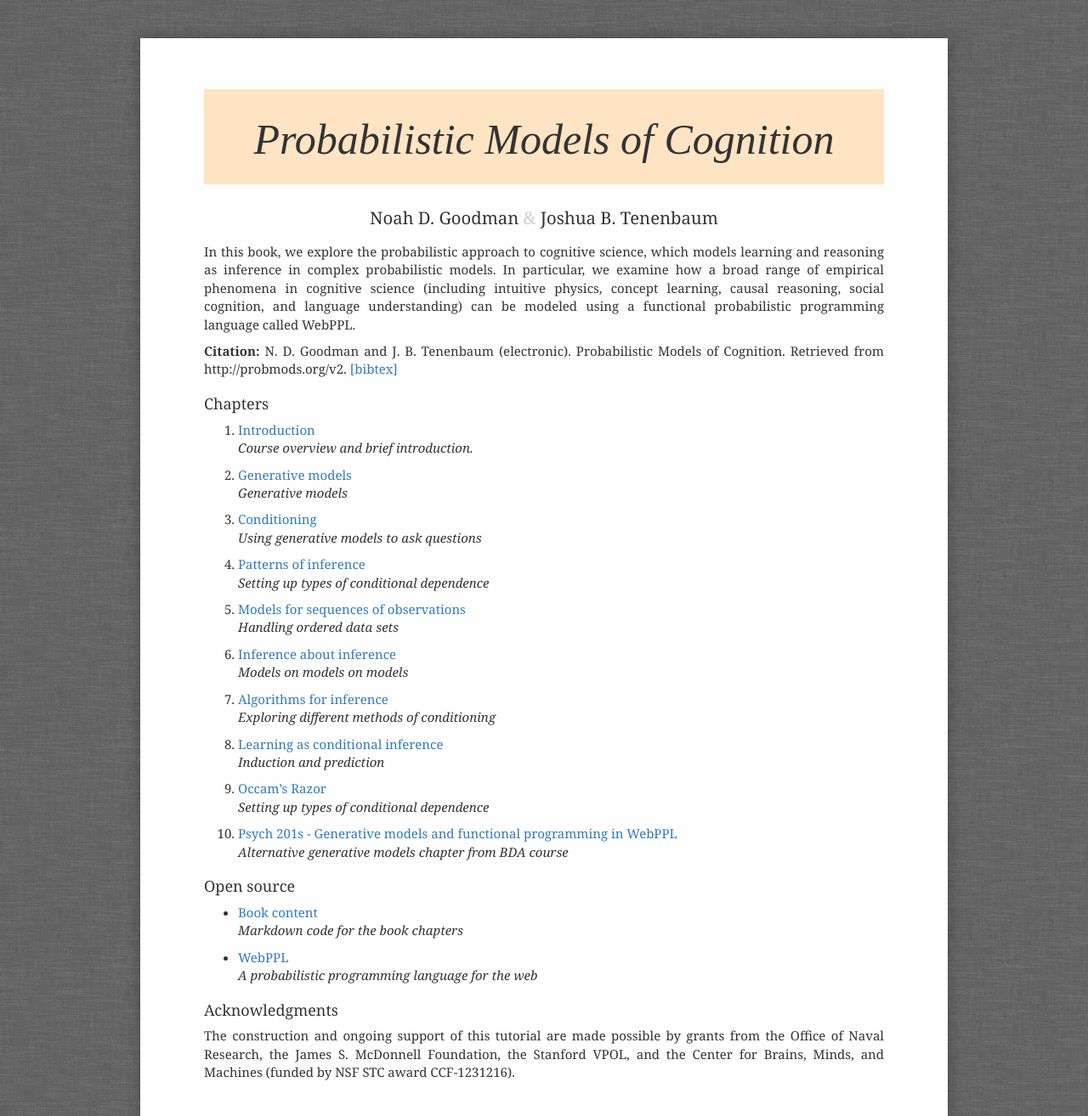
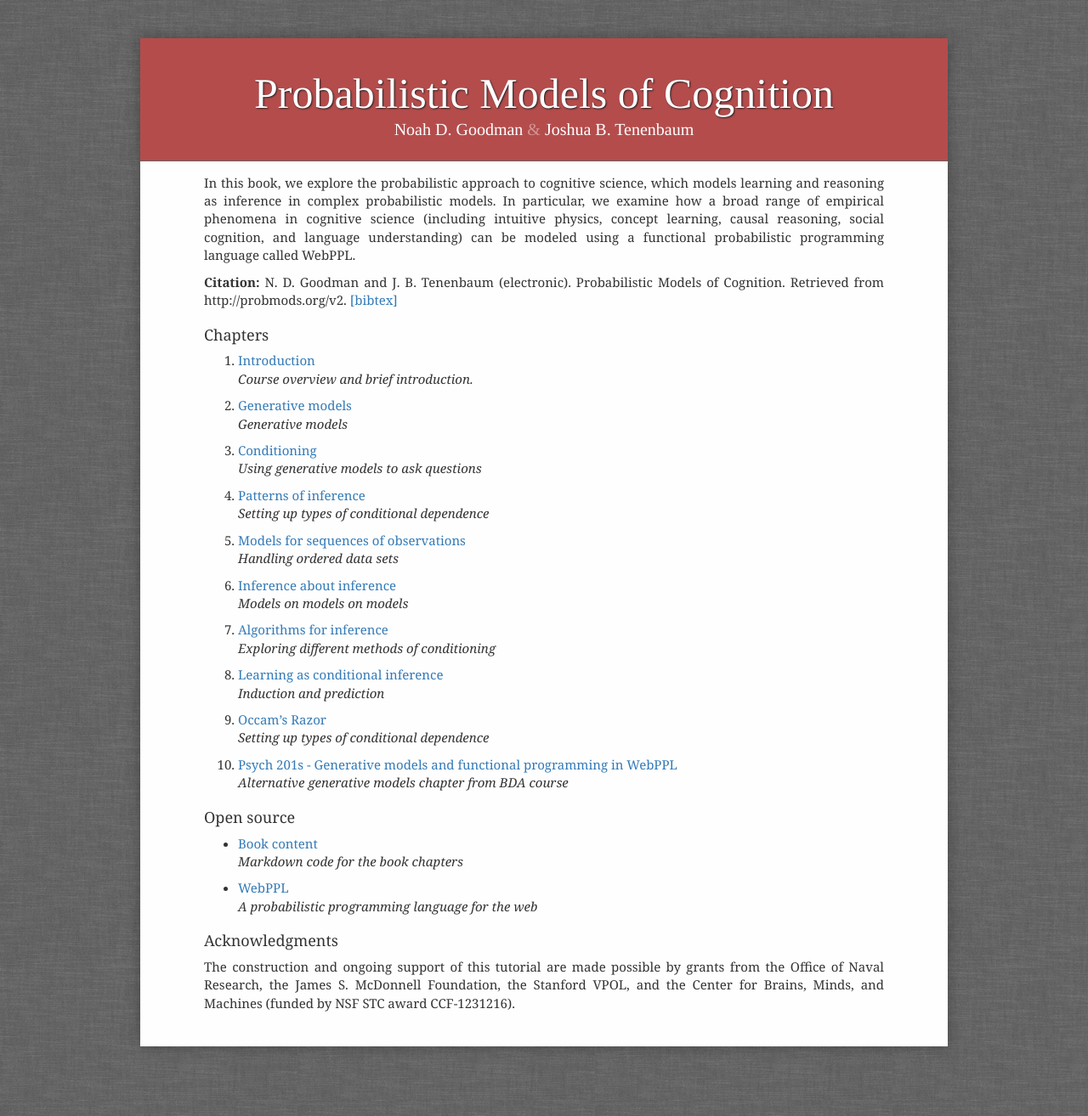
Before and after one commit to probmods/probmods2, a Jekyll site: the page built from index.md, in a window 1280 px wide. Shown: the whole page at 85% size. Built offline with Jekyll 4.4.1, drawn with Linux system fonts in a browser that asks for light colours; nearby versions of some CDN libraries; some web fonts are replaced; library files that are not in the unit come from our copies.

Commit message:
Use old title styling

```diff
--- a/assets/css/custom.css
+++ b/assets/css/custom.css
@@ -101,30 +101,8 @@
    font-size: 1.2em;
 }
 
-div.main {
-   text-align: center;
-   margin-top: 4em;
-   margin-bottom: 1em;
-}
-
-div.main h1 {
-    font-family: 'IM Fell French Canon';
-    font-style: italic;
-    font-size: 50px;
-    background-color: bisque;
-    border: 1px solid bisque;
-    line-height: 1.4em;
-    padding: 0.45em 0 0.35em 0;
-    margin-bottom: 0.5em;
-
-}
-
 p {
     text-align: justify
-}
-
-div.main span.authors {
-   font-size: 1.35em;
 }
 
 a.navbar-brand {
--- /dev/null
+++ b/assets/css/home.css
@@ -0,0 +1,24 @@
+#header {
+    padding: 2.5em 0em 1.5em 0em;
+    text-align: center;
+    margin: 0em -5em 1em -5em;
+    color: white;
+    background-color: #b54c4c;
+    border-bottom: 1px solid #666;
+}
+
+#title {
+    font-family: 'Crimson Text', Crimson, Times, serif;
+    font-size: 50px;
+    text-shadow: 1px 1px 2px #222;
+    margin: 0;
+}
+
+.authors {
+    font-family: 'Crimson Text', Crimson, Times, serif;
+    font-size: 20px;
+}
+
+.ampersand {
+    opacity: 0.4
+}
--- a/index.md
+++ b/index.md
@@ -1,11 +1,13 @@
 ---
 layout: default
 title: Probabilistic Models of Cognition
+custom_css:
+- assets/css/home.css
 ---
 
-<div class="main">
-  <h1>Probabilistic Models of Cognition</h1>
-  <span class="authors">Noah D. Goodman <span style='color: #ccc'>&amp;</span> Joshua B. Tenenbaum</span>
+<div id="header">
+  <h1 id='title'>Probabilistic Models of Cognition</h1>
+  <span class="authors">Noah D. Goodman <span class='ampersand'>&amp;</span> Joshua B. Tenenbaum</span>
 </div>
 
 In this book, we explore the probabilistic approach to cognitive science, which models learning and reasoning as inference in complex probabilistic models.
@@ -19,7 +21,7 @@
   title = {% raw %}{{Probalistic Models of Cognition}}{% endraw %},
   author = {Goodman, Noah D and Joshua B. Tenenbaum},
   year = {2016},
-  howpublished = {\url{http://probmods.org}},
+  howpublished = {\url{http://probmods.org/v2}},
   note = {Accessed: <span class="date"></span>}
 }
 </pre>
```
